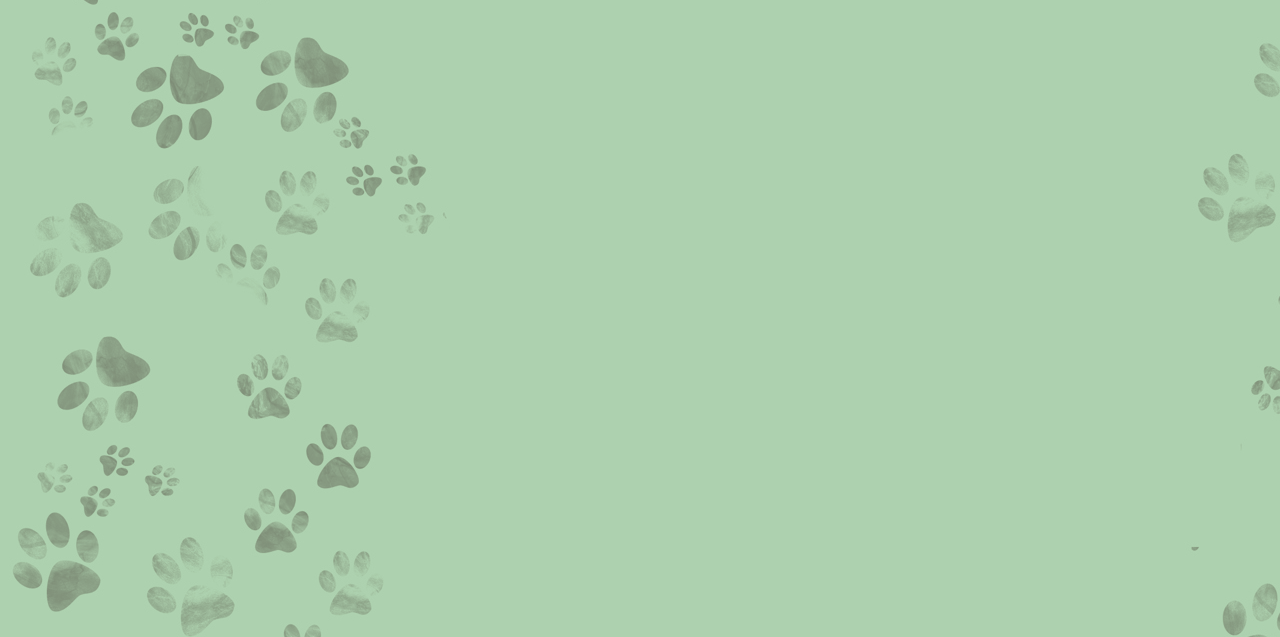
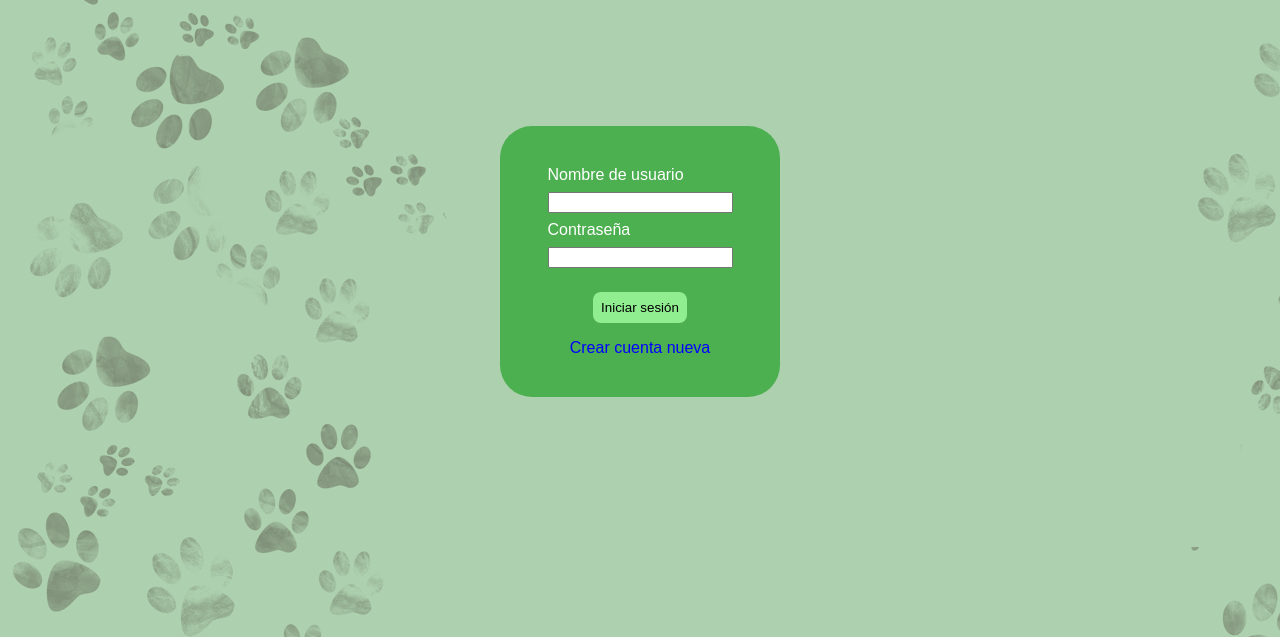
Before and after one commit to TomasPlaHozikian/TP-Mascotas-Perdidas, a Flask app: template Front End/templates/iniciosesion.html in a window 1280 px wide. Shown: the part 107-744 px from the top of the page. Run offline with Flask 3, Linux system fonts and the light colour scheme; the template is opened without the code that fills it, so the values that code supplies are empty; some libraries are stand-ins or nearby versions.

Commit message:
vista iniciar sesion

```diff
--- a/Front End/app.py
+++ b/Front End/app.py
@@ -10,5 +10,13 @@ def home():
 def buscar():
     return render_template('buscaranimal.html')
 
+@app.route('/login')
+def iniciar_sesion():
+    return render_template('iniciosesion.html')
+
+@app.route('/registrar_usuario')
+def registrar_usuario():
+    return render_template('registrarusuario.html')
+
 if __name__ == '__main__':
     app.run(debug=True)
--- a/Front End/static/css/styles.css
+++ b/Front End/static/css/styles.css
@@ -68,3 +68,54 @@ header{
     margin-left: 10px;
     display: block;
 }
+
+
+/* inicio sesion */
+
+.iniciar_sesion {
+    display: flex;
+    align-items: center;
+    justify-content: center;
+    width: 100%;
+    margin-top: 10%;
+}
+
+.form_iniciar_sesion {
+    display: flex;
+    flex-direction: column;
+    align-items: center;
+    justify-content: center;
+    padding: 40px;
+    background-color: #4CAF50;
+    border-radius: 32px;
+    width: 200px;
+}
+
+.form_iniciar_sesion div {
+    display: flex;
+    flex-direction: column;
+    color: white;
+}
+
+.form_iniciar_sesion div label {
+    margin-left: 8px;
+}
+
+.form_iniciar_sesion div input {
+    margin: 8px;
+}
+
+.form_iniciar_sesion .boton {
+    padding: 8px;
+    margin-top: 16px;
+    background-color: lightgreen;
+    border: 0;
+    border-radius: 8px;
+    width: auto;
+}
+
+.form_iniciar_sesion a {
+    margin-top: 16px;
+    text-decoration: none;
+    color: blue;
+}
--- a/Front End/templates/base.html
+++ b/Front End/templates/base.html
@@ -3,6 +3,7 @@
 <head>
     <link rel="stylesheet" type="text/css" href="{{ url_for('static', filename='css/reset.css') }}">
     <link rel="stylesheet" type="text/css" href="{{ url_for('static', filename='css/styles.css') }}">
+
 </head>
 <body>
 
@@ -13,7 +14,7 @@
             <a class="Button" id="buscar" href="busqueda" >Busco a mi mascota</a>
             <a class="Button" id="centros" >Mostrar Centros</a>
             <a class="Button" id="centros" >Registrar Centro</a>
-            <a class="Button" id="login" >Log In</a>
+            <a class="Button" id="login" href="{{ url_for('iniciar_sesion') }}">Log In</a>
     </div>
 </header>
 <main>
--- a/Front End/templates/iniciosesion.html
+++ b/Front End/templates/iniciosesion.html
@@ -1,5 +1,18 @@
 {% extends 'base.html' %}
 
 {% block content %}
+<div class="iniciar_sesion">
+    <form action="" class="form_iniciar_sesion">
+        <div>
+            <label for="username">Nombre de usuario</label>
+            <input type="text" name="user" id="username">
+            <label for="password">Contraseña</label>
+            <input type="password" name="password" id="password">
+        </div>
+        <input class="boton" type="button" value="Iniciar sesión">
+        <a href="{{ url_for('registrar_usuario') }}">Crear cuenta nueva</a>
+    </form>
+</div>
+
 
 {% endblock %}
```
Also changed, not shown: 1 other file.
